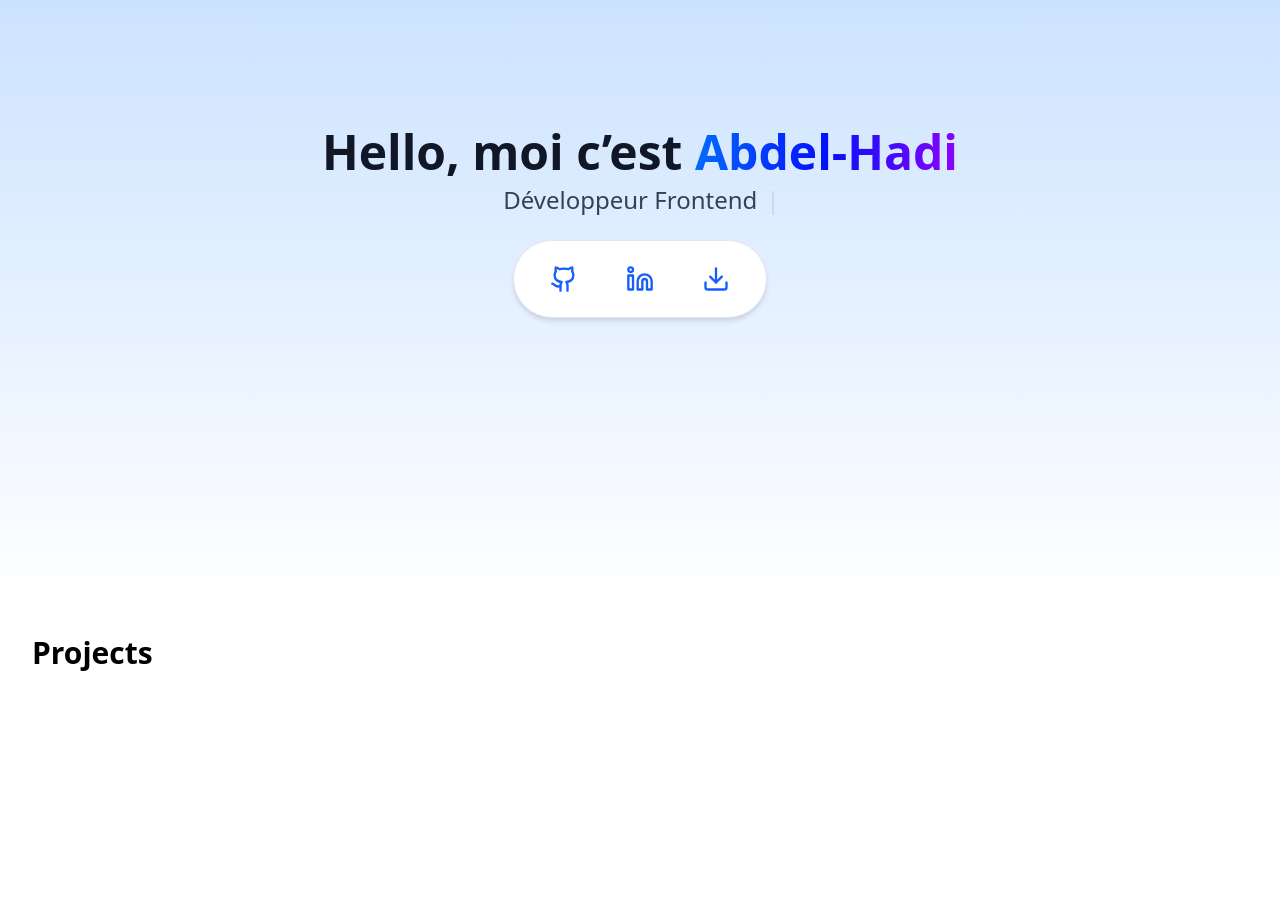
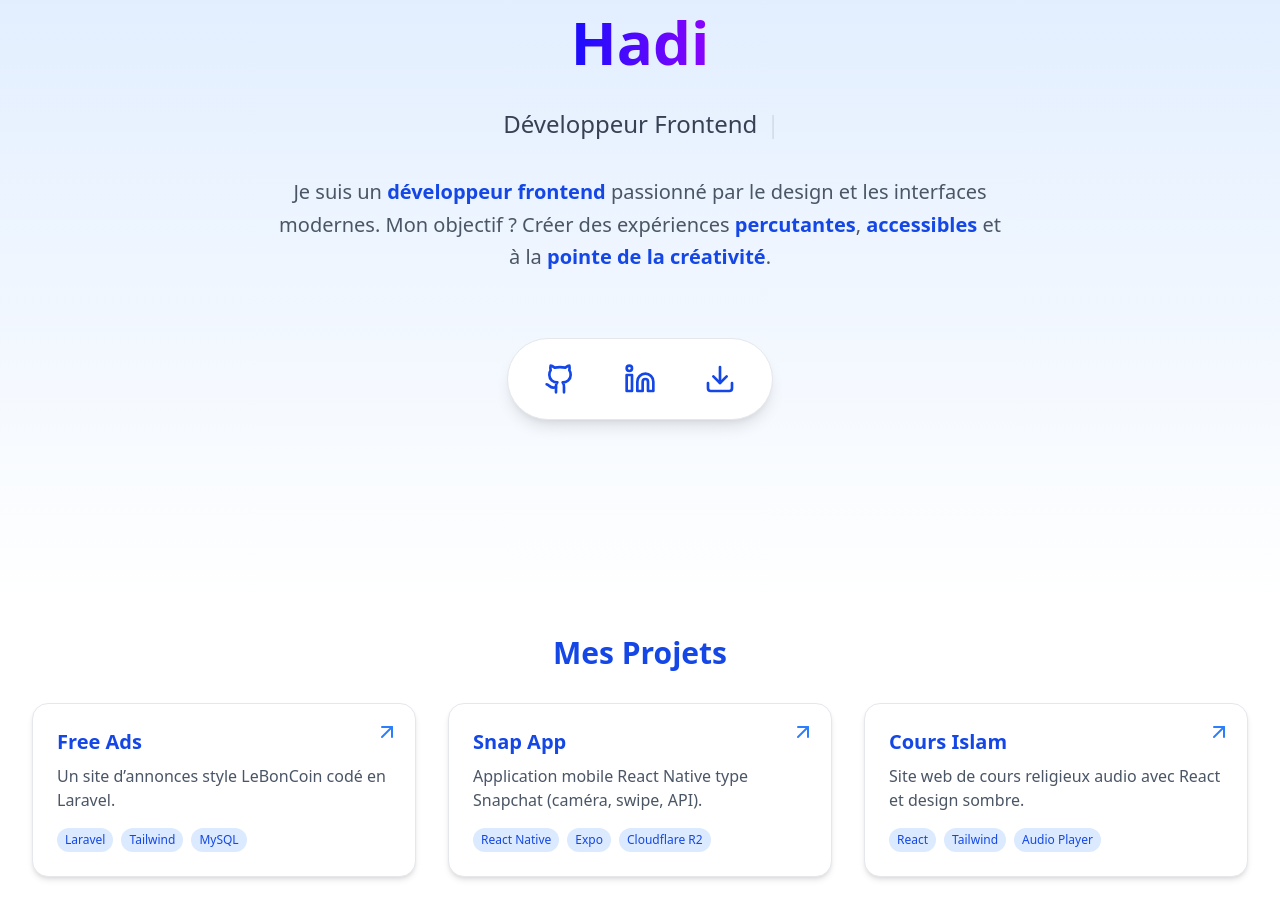
Before and after one commit to Abdelhadi-coder/Portfolio-mobile, a React (Vite) app in the folder mon-portfolio/: page / in a window 1280 px wide. Shown: the part 237-1156 px from the top of the page. Built offline with nearby package versions, Linux system fonts and the light colour scheme.

Commit message:
ADD : added project section

```diff
--- a/mon-portfolio/package.json
+++ b/mon-portfolio/package.json
@@ -14,6 +14,7 @@
     "@emotion/styled": "^11.14.1",
     "@mui/material": "^7.2.0",
     "@tailwindcss/vite": "^4.1.11",
+    "framer-motion": "^12.23.6",
     "lucide-react": "^0.525.0",
     "react": "^19.1.0",
     "react-dom": "^19.1.0",
--- a/mon-portfolio/src/App.jsx
+++ b/mon-portfolio/src/App.jsx
@@ -1,5 +1,6 @@
 import Navbar from './components/Navbar'
 import Hero from './sections/Hero'
+import Projects from './sections/Projects'
 // import ThemeToggle from './components/ThemeToggle';
 // import About from './sections/About'
 // import Projects from './sections/Projects'
@@ -12,10 +13,11 @@ function App() {
   return (
     <>
       <Navbar />
-      <main className="pt-20"> {/* Padding top pour que le contenu ne soit pas caché sous la navbar */}
+      <main className="pt-20">
         <Hero />
         <section id="projects" className="min-h-screen p-8 scroll-mt-24">
-          <h2 className="text-3xl font-bold mb-4">Projects</h2>
+          <h2 className="text-3xl font-bold mb-8 text-blue-700 text-center">Mes Projets</h2>
+          <Projects />
         </section>
         <section id="skills" className="min-h-screen p-8 scroll-mt-24">
           <h2 className="text-3xl font-bold mb-4">Skills</h2>
--- /dev/null
+++ b/mon-portfolio/src/data/projects.js
@@ -0,0 +1,22 @@
+const projects = [
+  {
+    title: 'Free Ads',
+    description: 'Un site d’annonces style LeBonCoin codé en Laravel.',
+    link: 'https://github.com/Abdelhadi-coder/Free-Ads',
+    tech: ['Laravel', 'Tailwind', 'MySQL'],
+  },
+  {
+    title: 'Snap App',
+    description: 'Application mobile React Native type Snapchat (caméra, swipe, API).',
+    link: '#',
+    tech: ['React Native', 'Expo', 'Cloudflare R2'],
+  },
+  {
+    title: 'Cours Islam',
+    description: 'Site web de cours religieux audio avec React et design sombre.',
+    link: '#',
+    tech: ['React', 'Tailwind', 'Audio Player'],
+  },
+]
+
+export default projects;
--- a/mon-portfolio/src/sections/Hero.jsx
+++ b/mon-portfolio/src/sections/Hero.jsx
@@ -1,21 +1,99 @@
+// import { Typewriter } from 'react-simple-typewriter'
+// import { Github, Linkedin, Download } from 'lucide-react'
+
+// function Hero() {
+//   return (
+//     <section className="min-h-[95vh] flex flex-col items-center justify-center bg-gradient-to-b from-blue-200 to-white text-gray-900 px-4 relative overflow-hidden">
+//       <h1 className="text-4xl sm:text-5xl font-extrabold mb-2 text-center">
+//         Hello, moi c’est{' '}
+//         <div className="inline-block">
+//           <span className="text-transparent bg-clip-text bg-[linear-gradient(to_right,#036bfc,#030ffc,#8c03fc)]">
+//             Abdel-Hadi
+//           </span>
+//           {/* Barre sous le prénom, uniquement mobile */}
+//           <div className="w-full h-1 mt-1 rounded-full bg-gradient-to-r from-blue-600 to-purple-600 block md:hidden" />
+//         </div>
+//       </h1>
+
+//       <h2 className="text-xl sm:text-2xl font-medium text-gray-700 text-center mb-6">
+//         <Typewriter
+//           words={[
+//             'UX/UI Designer',
+//             'Développeur Frontend créatif',
+//             'Passionné par le design mobile',
+//             'Motivé & déterminé',
+//             'Toujours prêt à relever un défi',
+//           ]}
+//           loop={0}
+//           cursor
+//           cursorStyle="|"
+//           typeSpeed={70}
+//           deleteSpeed={50}
+//           delaySpeed={1000}
+//         />
+//       </h2>
+
+//       <div className="flex gap-6 items-center justify-center bg-white border border-gray-200 shadow-md rounded-full px-6 py-3 max-w-[90%] sm:max-w-md md:max-w-lg">
+//         {/* GitHub */}
+//         <a
+//           href="https://github.com/Abdelhadi-coder"
+//           target="_blank"
+//           rel="noopener noreferrer"
+//           className="relative group text-blue-600 focus-visible:outline focus-visible:outline-2 focus-visible:outline-blue-400 rounded-full p-3 active:bg-gray-200 transition"
+//         >
+//           <Github className="w-7 h-7 group-hover:scale-110 transition-transform duration-200" />
+//           <span className="absolute bottom-full mb-2 left-1/2 -translate-x-1/2 opacity-0 group-hover:opacity-100 group-focus:opacity-100 transition-opacity bg-gray-800 text-white text-xs rounded-md px-2 py-1">
+//             GitHub
+//           </span>
+//         </a>
+
+//         {/* LinkedIn */}
+//         <a
+//           href="https://www.linkedin.com/in/abdel-hadir"
+//           target="_blank"
+//           rel="noopener noreferrer"
+//           className="relative group text-blue-600 focus-visible:outline focus-visible:outline-2 focus-visible:outline-blue-400 rounded-full p-3 active:bg-gray-200 transition"
+//         >
+//           <Linkedin className="w-7 h-7 group-hover:scale-110 transition-transform duration-200" />
+//           <span className="absolute bottom-full mb-2 left-1/2 -translate-x-1/2 opacity-0 group-hover:opacity-100 group-focus:opacity-100 transition-opacity bg-gray-800 text-white text-xs rounded-md px-2 py-1">
+//             LinkedIn
+//           </span>
+//         </a>
+
+//         {/* CV */}
+//         <a
+//           href="/FINALE_ALTERNANCE_CV.pdf"
+//           download
+//           className="relative group text-blue-600 focus-visible:outline focus-visible:outline-2 focus-visible:outline-blue-400 rounded-full p-3 active:bg-gray-200 transition"
+//         >
+//           <Download className="w-7 h-7 group-hover:scale-110 transition-transform duration-200" />
+//           <span className="absolute bottom-full mb-2 left-1/2 -translate-x-1/2 opacity-0 group-hover:opacity-100 group-focus:opacity-100 transition-opacity bg-gray-800 text-white text-xs rounded-md px-2 py-1">
+//             Télécharger mon CV
+//           </span>
+//         </a>
+//       </div>
+//     </section>
+//   )
+// }
+
+// export default Hero
+
 import { Typewriter } from 'react-simple-typewriter'
 import { Github, Linkedin, Download } from 'lucide-react'
 
-function Hero() {
+export default function Hero() {
   return (
-    <section className="min-h-[95vh] flex flex-col items-center justify-center bg-gradient-to-b from-blue-200 to-white text-gray-900 px-4 relative overflow-hidden">
-      <h1 className="text-4xl sm:text-5xl font-extrabold mb-2 text-center">
+    <section className="min-h-[95vh] flex items-center justify-center px-4 bg-gradient-to-b from-blue-100 to-white text-gray-900 relative">
+      <div className="flex flex-col items-center text-center max-w-3xl w-full transform -translate-y-10">
+        {/* Titre */}
+        <h1 className="text-4xl sm:text-5xl md:text-6xl font-extrabold leading-tight mb-7">
           Hello, moi c’est{' '}
-        <div className="inline-block">
           <span className="text-transparent bg-clip-text bg-[linear-gradient(to_right,#036bfc,#030ffc,#8c03fc)]">
             Abdel-Hadi
           </span>
-          {/* Barre sous le prénom, uniquement mobile */}
-          <div className="w-full h-1 mt-1 rounded-full bg-gradient-to-r from-blue-600 to-purple-600 block md:hidden" />
-        </div>
         </h1>
 
-      <h2 className="text-xl sm:text-2xl font-medium text-gray-700 text-center mb-6">
+        <h2 className="text-lg sm:text-xl md:text-2xl text-gray-700 mb-9 font-medium">
           <Typewriter
             words={[
               'UX/UI Designer',
@@ -33,47 +111,49 @@ function Hero() {
           />
         </h2>
 
-      <div className="flex gap-6 items-center justify-center bg-white border border-gray-200 shadow-md rounded-full px-6 py-3 max-w-[90%] sm:max-w-md md:max-w-lg">
-        {/* GitHub */}
+        <p className="text-base sm:text-lg md:text-xl text-gray-600 px-4 leading-relaxed mb-8 sm:mb-8 md:mb-16">
+        Je suis un <span className="text-blue-700 font-semibold">développeur frontend</span> passionné par le design et
+        les interfaces modernes. Mon objectif ? Créer des expériences
+        <span className="text-blue-700 font-semibold"> percutantes</span>,
+        <span className="text-blue-700 font-semibold"> accessibles</span> et à la
+        <span className="text-blue-700 font-semibold"> pointe de la créativité</span>.
+        </p>
+
+        <div className="flex gap-6 items-center justify-center bg-white border border-gray-200 shadow-lg rounded-full px-6 py-3 mb-4">
         <a
             href="https://github.com/Abdelhadi-coder"
             target="_blank"
             rel="noopener noreferrer"
-          className="relative group text-blue-600 focus-visible:outline focus-visible:outline-2 focus-visible:outline-blue-400 rounded-full p-3 active:bg-gray-200 transition"
+            className="relative group text-blue-700 focus:outline-none rounded-full p-3 hover:bg-gray-100 transition"
         >
-          <Github className="w-7 h-7 group-hover:scale-110 transition-transform duration-200" />
-          <span className="absolute bottom-full mb-2 left-1/2 -translate-x-1/2 opacity-0 group-hover:opacity-100 group-focus:opacity-100 transition-opacity bg-gray-800 text-white text-xs rounded-md px-2 py-1">
+            <Github className="w-8 h-8 group-hover:scale-110 transition-transform" />
+            <span className="absolute bottom-full mb-2 left-1/2 -translate-x-1/2 opacity-0 group-hover:opacity-100 text-xs bg-gray-800 text-white rounded px-2 py-1 transition-opacity">
             GitHub
             </span>
         </a>
-
-        {/* LinkedIn */}
         <a
             href="https://www.linkedin.com/in/abdel-hadir"
             target="_blank"
             rel="noopener noreferrer"
-          className="relative group text-blue-600 focus-visible:outline focus-visible:outline-2 focus-visible:outline-blue-400 rounded-full p-3 active:bg-gray-200 transition"
+            className="relative group text-blue-700 focus:outline-none rounded-full p-3 hover:bg-gray-100 transition"
         >
-          <Linkedin className="w-7 h-7 group-hover:scale-110 transition-transform duration-200" />
-          <span className="absolute bottom-full mb-2 left-1/2 -translate-x-1/2 opacity-0 group-hover:opacity-100 group-focus:opacity-100 transition-opacity bg-gray-800 text-white text-xs rounded-md px-2 py-1">
+            <Linkedin className="w-8 h-8 group-hover:scale-110 transition-transform" />
+            <span className="absolute bottom-full mb-2 left-1/2 -translate-x-1/2 opacity-0 group-hover:opacity-100 text-xs bg-gray-800 text-white rounded px-2 py-1 transition-opacity">
             LinkedIn
             </span>
         </a>
-
-        {/* CV */}
         <a
             href="/FINALE_ALTERNANCE_CV.pdf"
             download
-          className="relative group text-blue-600 focus-visible:outline focus-visible:outline-2 focus-visible:outline-blue-400 rounded-full p-3 active:bg-gray-200 transition"
+            className="relative group text-blue-700 focus:outline-none rounded-full p-3 hover:bg-gray-100 transition"
         >
-          <Download className="w-7 h-7 group-hover:scale-110 transition-transform duration-200" />
-          <span className="absolute bottom-full mb-2 left-1/2 -translate-x-1/2 opacity-0 group-hover:opacity-100 group-focus:opacity-100 transition-opacity bg-gray-800 text-white text-xs rounded-md px-2 py-1">
+            <Download className="w-8 h-8 group-hover:scale-110 transition-transform" />
+            <span className="absolute bottom-full mb-2 left-1/2 -translate-x-1/2 opacity-0 group-hover:opacity-100 text-xs bg-gray-800 text-white rounded px-2 py-1 transition-opacity">
             Télécharger mon CV
             </span>
         </a>
         </div>
+      </div>
     </section>
   )
 }
-
-export default Hero
--- /dev/null
+++ b/mon-portfolio/src/sections/Projects.jsx
@@ -0,0 +1,49 @@
+import { motion } from 'framer-motion'
+import { ArrowUpRight } from 'lucide-react'
+import projects from '../data/projects'
+
+const cardVariants = {
+  hidden: { opacity: 0, y: 50 },
+  visible: (i) => ({
+    opacity: 1,
+    y: 0,
+    transition: { delay: i * 0.2, duration: 0.6 },
+  }),
+}
+
+export default function Projects() {
+  return (
+    <div className="grid gap-8 sm:grid-cols-2 lg:grid-cols-3">
+      {projects.map((project, i) => (
+        <motion.a
+          key={project.title}
+          href={project.link}
+          target="_blank"
+          rel="noopener noreferrer"
+          variants={cardVariants}
+          initial="hidden"
+          whileInView="visible"
+          viewport={{ once: true, amount: 0.2 }}
+          custom={i}
+          className="group relative rounded-2xl bg-white border border-gray-200 p-6 shadow-md hover:shadow-xl transition duration-300"
+        >
+          <h3 className="text-xl font-bold text-blue-700 group-hover:underline">
+            {project.title}
+          </h3>
+          <p className="text-gray-600 mt-2">{project.description}</p>
+          <div className="flex flex-wrap gap-2 mt-4">
+            {project.tech.map((t) => (
+              <span
+                key={t}
+                className="bg-blue-100 text-blue-700 text-xs px-2 py-1 rounded-full"
+              >
+                {t}
+              </span>
+            ))}
+          </div>
+          <ArrowUpRight className="absolute top-4 right-4 text-blue-500 group-hover:scale-110 transition-transform" />
+        </motion.a>
+      ))}
+    </div>
+  )
+}
```
Also changed, not shown: 1 other file (tests, documents, lock files or other folders). Lines whose indentation alone changed are shown as unchanged.
